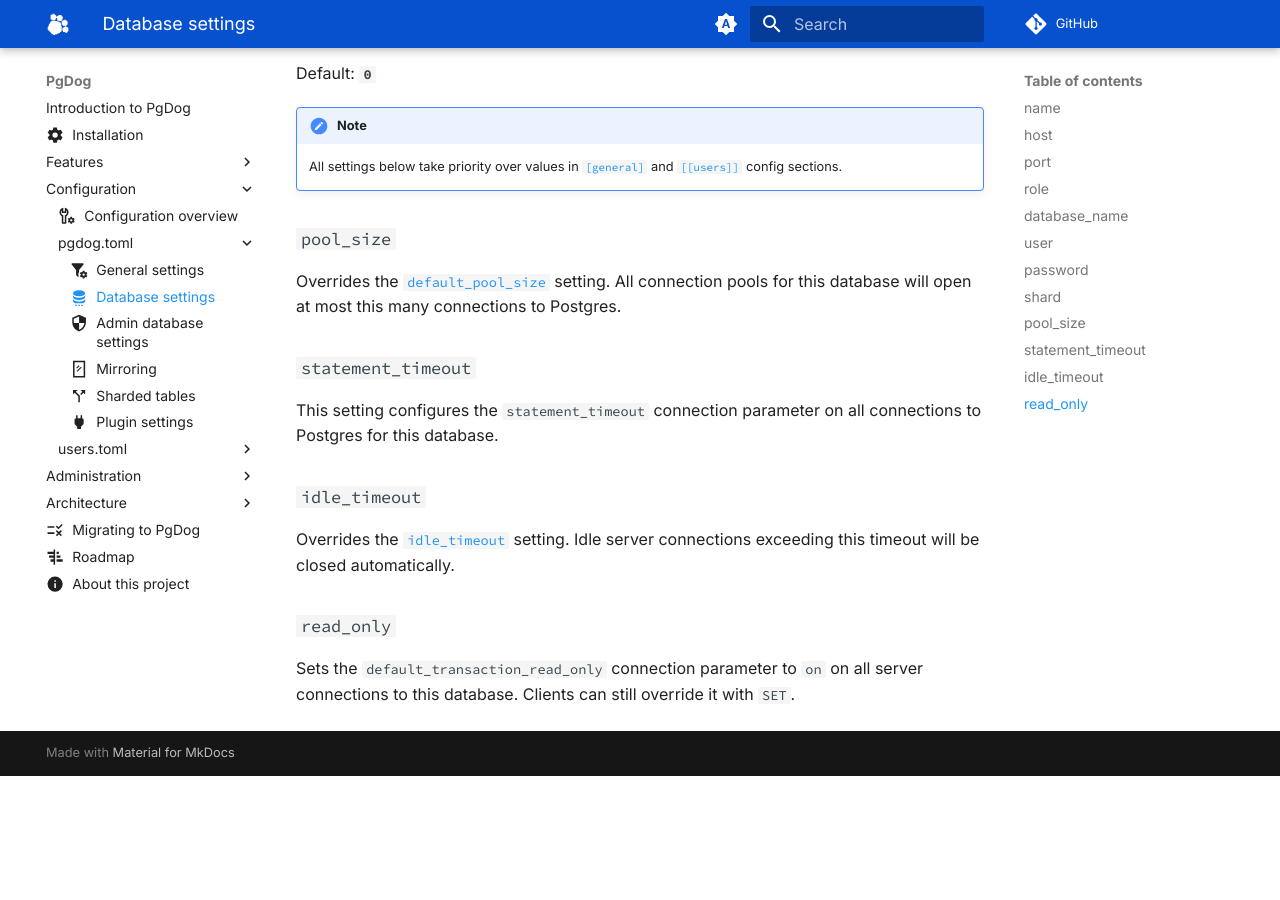
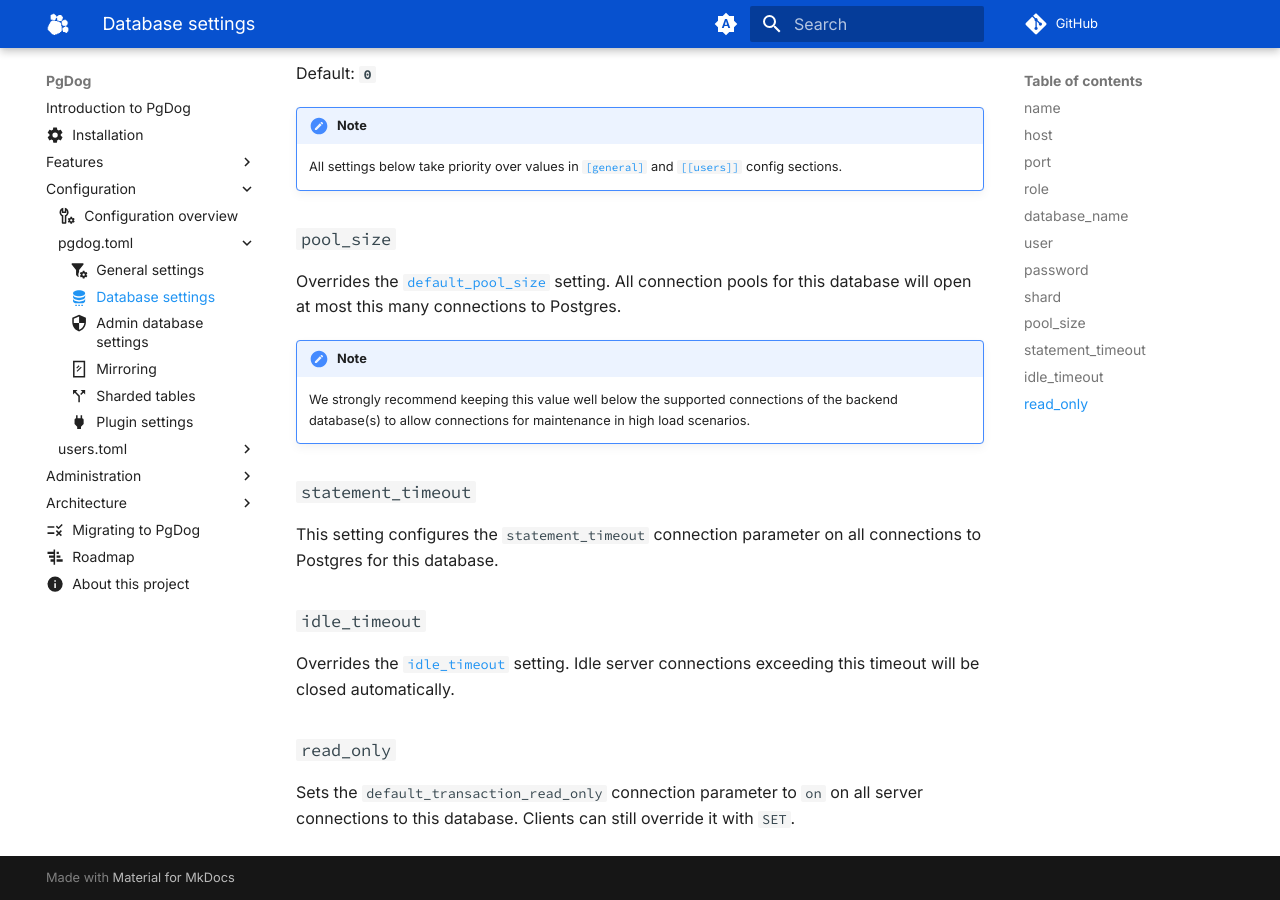
Before and after one commit to pgdogdev/docs, an MkDocs documentation site: the page built from docs/configuration/pgdog.toml/databases.md, in a window 1280 px wide and 900 px high, scrolled down 1977 px. Built offline with MkDocs 1.6.1 and Material for MkDocs 9.7.7, drawn with Linux system fonts in a browser that asks for light colours; comment, search, counter and statistics services are not loaded; before the commit the page ends 2753 px from its top, so only the background shows below that.

Commit message:
pool_size note

```diff
--- a/docs/configuration/pgdog.toml/databases.md
+++ b/docs/configuration/pgdog.toml/databases.md
@@ -84,6 +84,9 @@
 
 Overrides the [`default_pool_size`](general.md#default_pool_size) setting. All connection pools for this database will open at most this many connections to Postgres.
 
+!!! note
+    We strongly recommend keeping this value well below the supported connections of the backend database(s) to allow connections for maintenance in high load scenarios.
+
 ### `statement_timeout`
 
 This setting configures the `statement_timeout` connection parameter on all connections to Postgres for this database.
```
